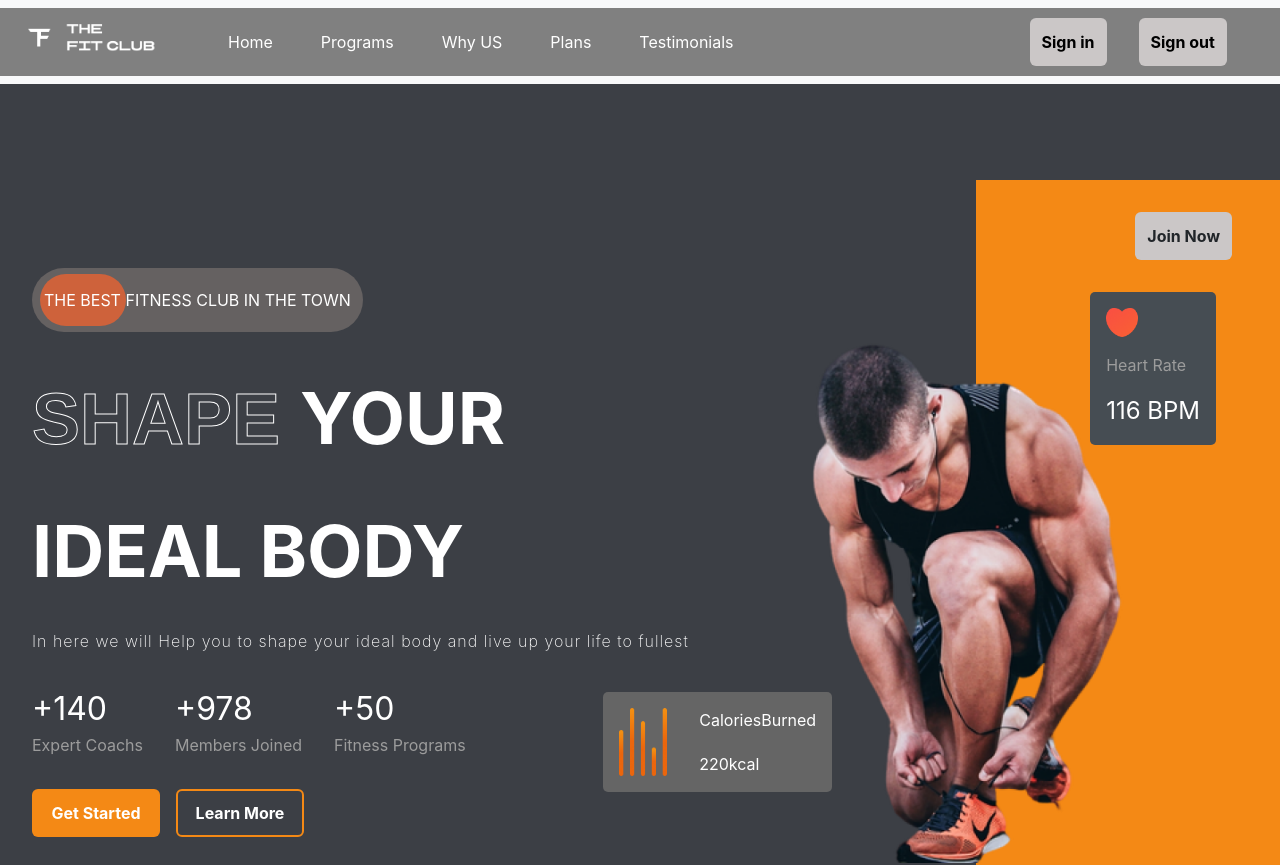
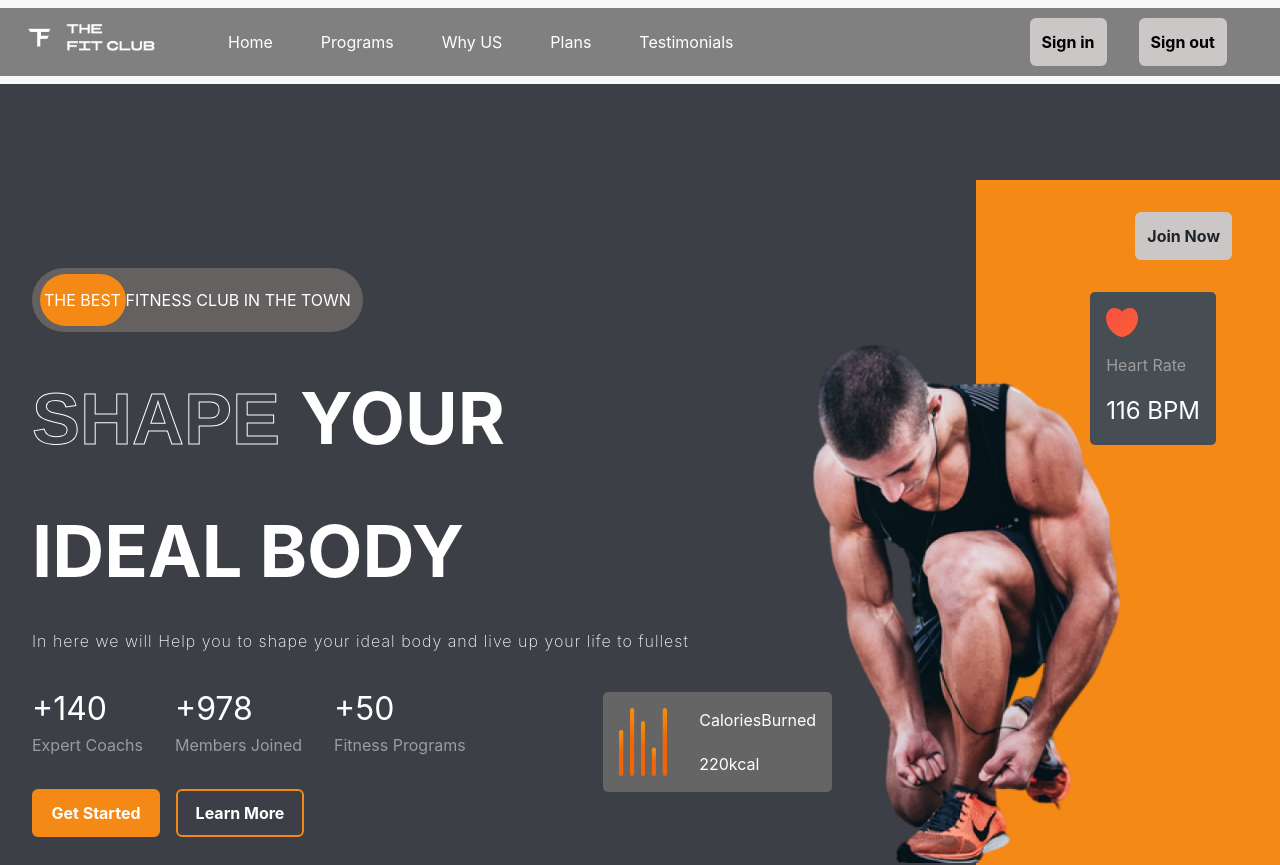
Before and after one commit to YaminiSushmaBoddu/gym_project, a React (Create React App) app: page / in a window 1280 px wide. Shown: the top 865 px of the page. Built offline with nearby package versions, Linux system fonts and the light colour scheme.

Commit message:
New Changes

```diff
--- a/src/Components/Styles/Home.css
+++ b/src/Components/Styles/Home.css
@@ -32,7 +32,7 @@
 }
 .the_best_ad>div{
     position: absolute;
-    background-color: rgb(206, 98, 59);
+    background-color: var(--orange);
     width: 5.4rem;
     height: 80%;
     left: 8px;
--- a/src/Components/Styles/Navbar.css
+++ b/src/Components/Styles/Navbar.css
@@ -10,7 +10,7 @@
     color: white;
 }
 .nav-link:hover{
-    color: rgb(225, 116, 83);
+    color: var(--orange);
 }
 .login{
     margin-left: 18rem;
```
